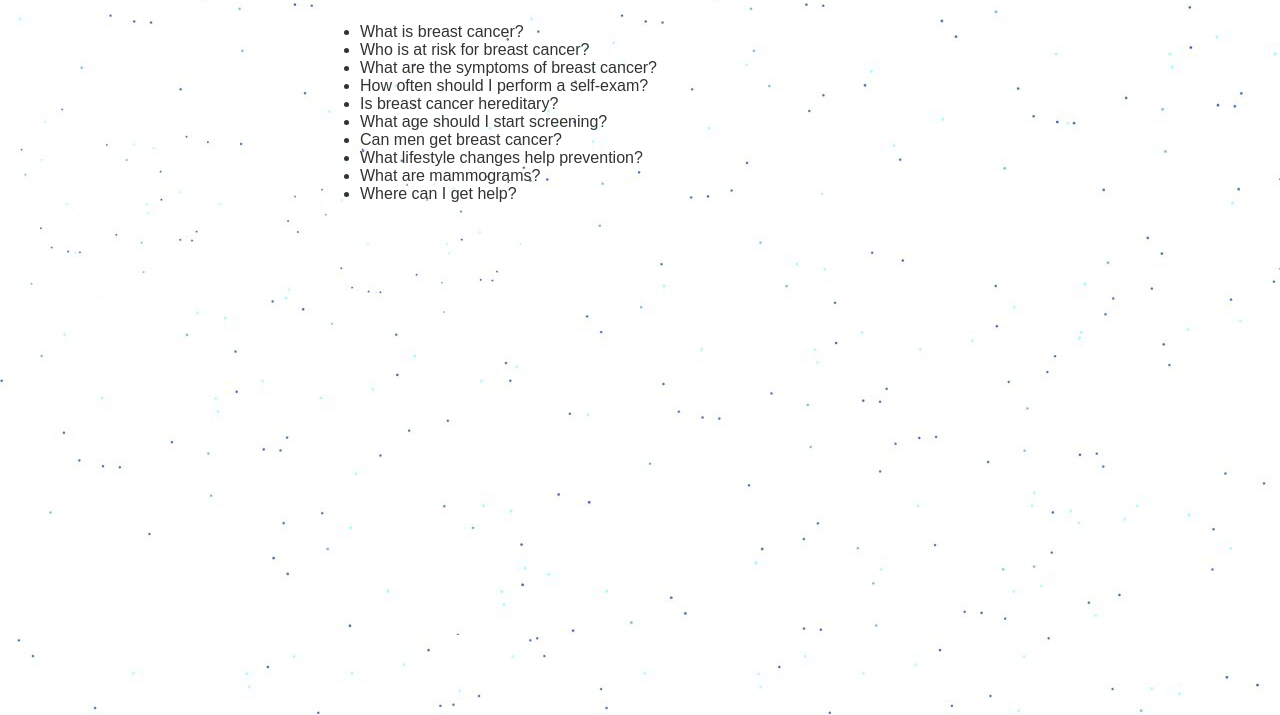
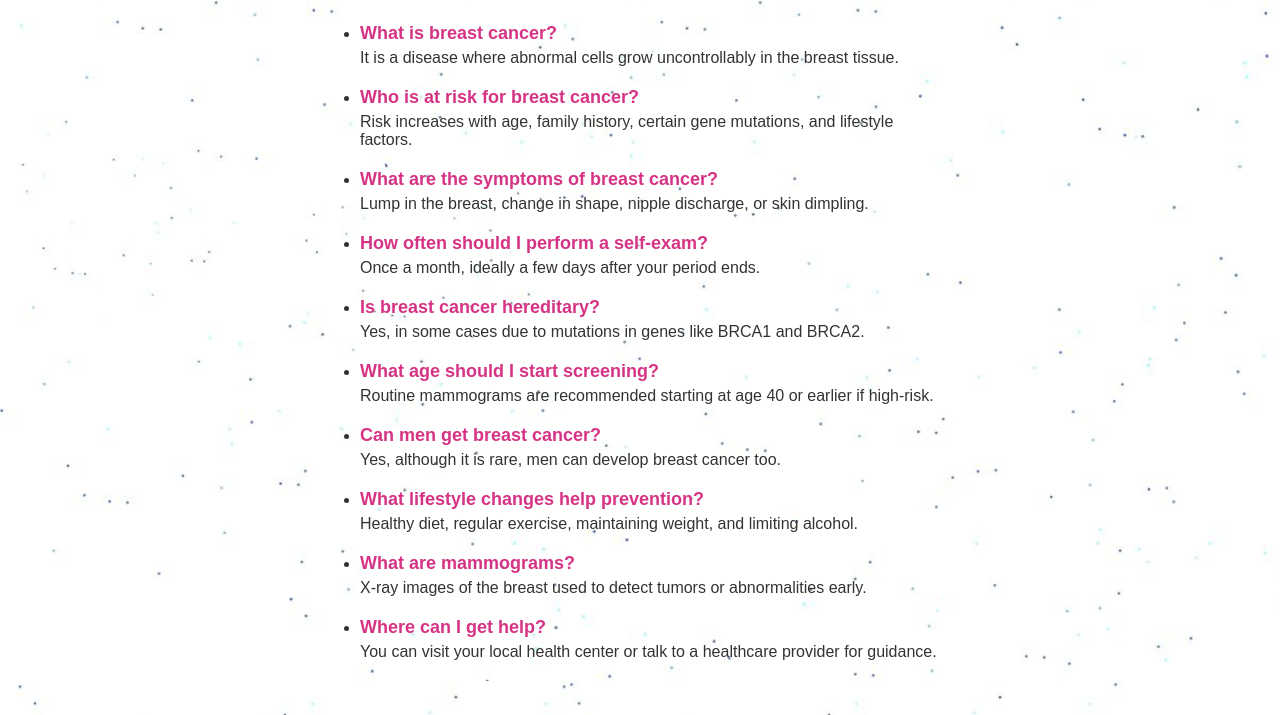
Before and after one commit to ryoofalmalki/task1-early-detection-of-breast-cancer, a plain HTML site: page faq.html in a window 1280 px wide. Shown: the part 85-800 px from the top of the page. Drawn offline with Linux system fonts and the light colour scheme.

Commit message:
Update faq.html

```diff
--- a/faq.html
+++ b/faq.html
@@ -4,21 +4,66 @@
     <meta charset="UTF-8">
     <title>FAQs</title>
     <link rel="stylesheet" href="style.css">
+    <style>
+        .tips li {
+            margin-bottom: 20px;
+        }
+        .tips strong {
+            display: block;
+            margin-bottom: 5px;
+            font-size: 18px;
+            color: #d63384;
+        }
+        .tips p {
+            margin: 0;
+            color: #333;
+        }
+    </style>
 </head>
 <body>
     <div class="main-text"><h1>Frequently Asked Questions</h1></div>
     <div class="tips">
         <ul>
-            <li>What is breast cancer?</li>
-            <li>Who is at risk for breast cancer?</li>
-            <li>What are the symptoms of breast cancer?</li>
-            <li>How often should I perform a self-exam?</li>
-            <li>Is breast cancer hereditary?</li>
-            <li>What age should I start screening?</li>
-            <li>Can men get breast cancer?</li>
-            <li>What lifestyle changes help prevention?</li>
-            <li>What are mammograms?</li>
-            <li>Where can I get help?</li>
+            <li>
+                <strong>What is breast cancer?</strong>
+                <p>It is a disease where abnormal cells grow uncontrollably in the breast tissue.</p>
+            </li>
+            <li>
+                <strong>Who is at risk for breast cancer?</strong>
+                <p>Risk increases with age, family history, certain gene mutations, and lifestyle factors.</p>
+            </li>
+            <li>
+                <strong>What are the symptoms of breast cancer?</strong>
+                <p>Lump in the breast, change in shape, nipple discharge, or skin dimpling.</p>
+            </li>
+            <li>
+                <strong>How often should I perform a self-exam?</strong>
+                <p>Once a month, ideally a few days after your period ends.</p>
+            </li>
+            <li>
+                <strong>Is breast cancer hereditary?</strong>
+                <p>Yes, in some cases due to mutations in genes like BRCA1 and BRCA2.</p>
+            </li>
+            <li>
+                <strong>What age should I start screening?</strong>
+                <p>Routine mammograms are recommended starting at age 40 or earlier if high-risk.</p>
+            </li>
+            <li>
+                <strong>Can men get breast cancer?</strong>
+                <p>Yes, although it is rare, men can develop breast cancer too.</p>
+            </li>
+            <li>
+                <strong>What lifestyle changes help prevention?</strong>
+                <p>Healthy diet, regular exercise, maintaining weight, and limiting alcohol.</p>
+            </li>
+            <li>
+                <strong>What are mammograms?</strong>
+                <p>X-ray images of the breast used to detect tumors or abnormalities early.</p>
+            </li>
+            <li>
+                <strong>Where can I get help?</strong>
+                <p>You can visit your local health center or talk to a healthcare provider for guidance.</p>
+            </li>
         </ul>
     </div>
 </body>
```
